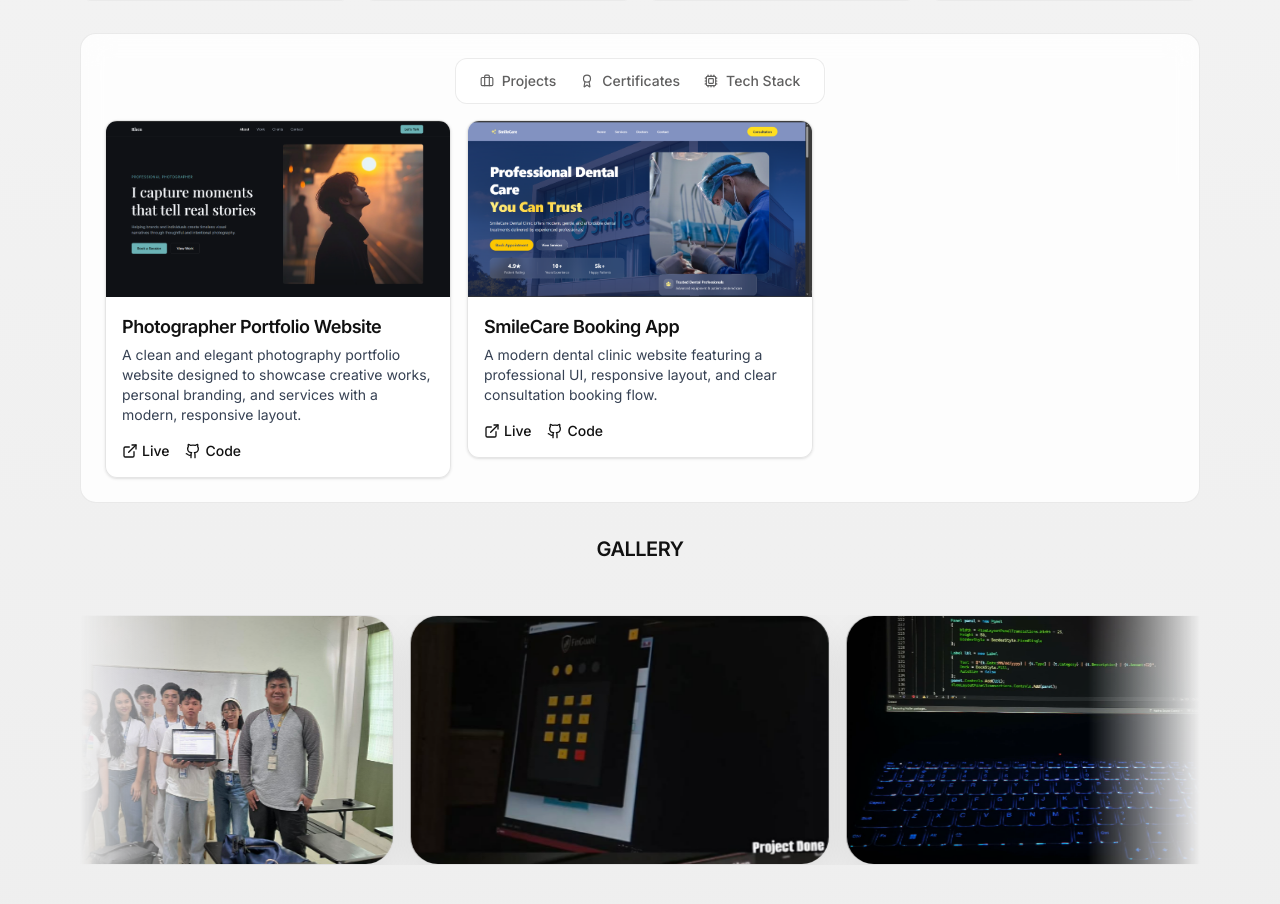
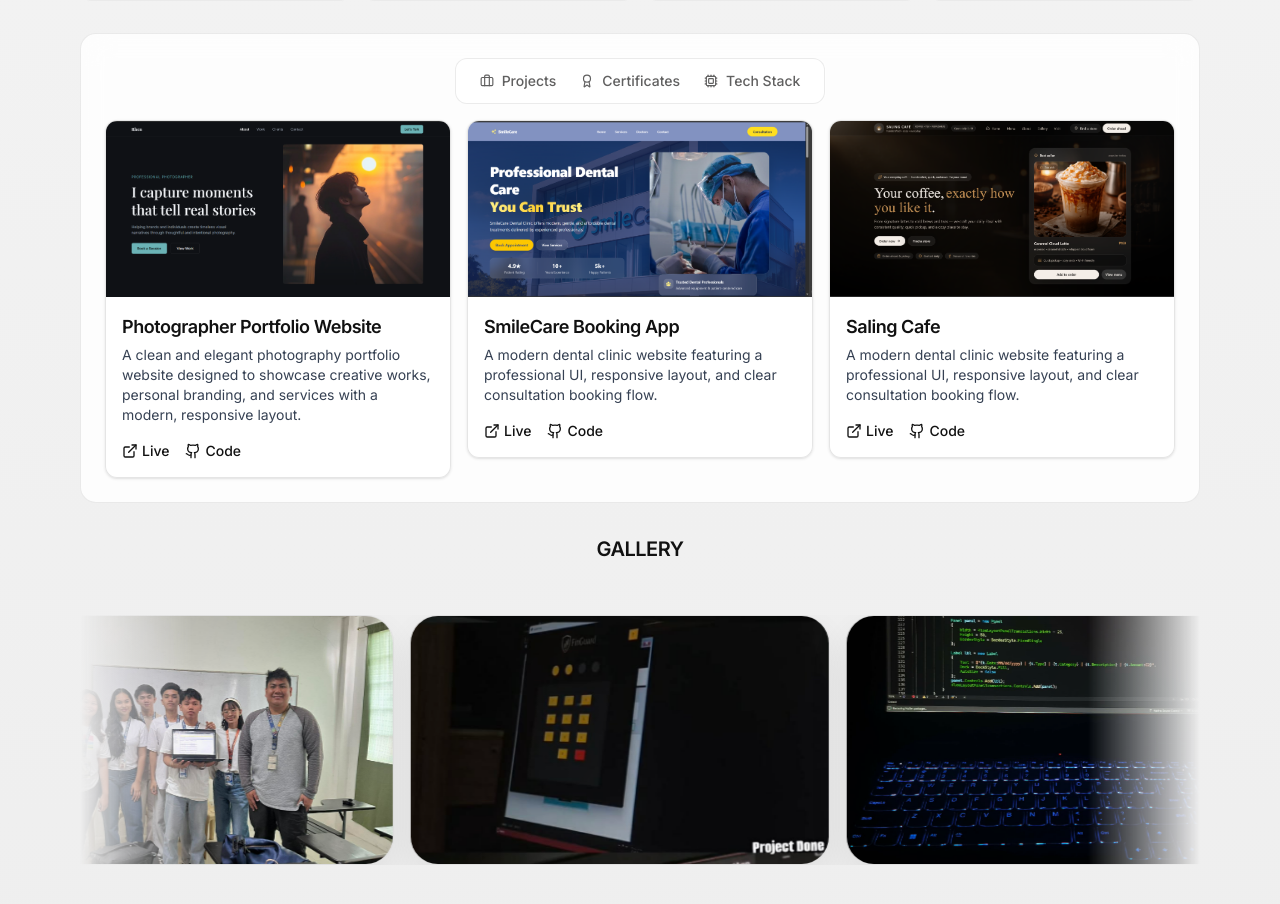
Before and after one commit to rrlWakai/myportfolio, a React (Vite) app in the folder client/: page / in a window 1280 px wide. Shown: the part 1385-2289 px from the top of the page. Built offline with nearby package versions, Linux system fonts and the light colour scheme.

Commit message:
add a new project

```diff
--- a/client/src/data/projects.ts
+++ b/client/src/data/projects.ts
@@ -65,7 +65,23 @@ export const projects: Project[] = [
       "Vercel",
     ],
   },
-
+{
+    id: 2,
+    title: "Saling Cafe",
+    description:
+      "A modern dental clinic website featuring a professional UI, responsive layout, and clear consultation booking flow.",
+    thumbnail: "/projects/SalingCafe.png",
+    liveUrl: "https://sailingcafe.vercel.app/",
+    githubUrl: "https://github.com/rrlWakai/CoffeWebsite.git",
+    techStack: [
+      "React",
+      "TypeScript",
+      "Tailwind CSS",
+      "Framer Motion",
+      "Vite",
+      "Vercel",
+    ],
+  },
 ];
 
 // ================= OPTIONAL BOOKING =================
```
